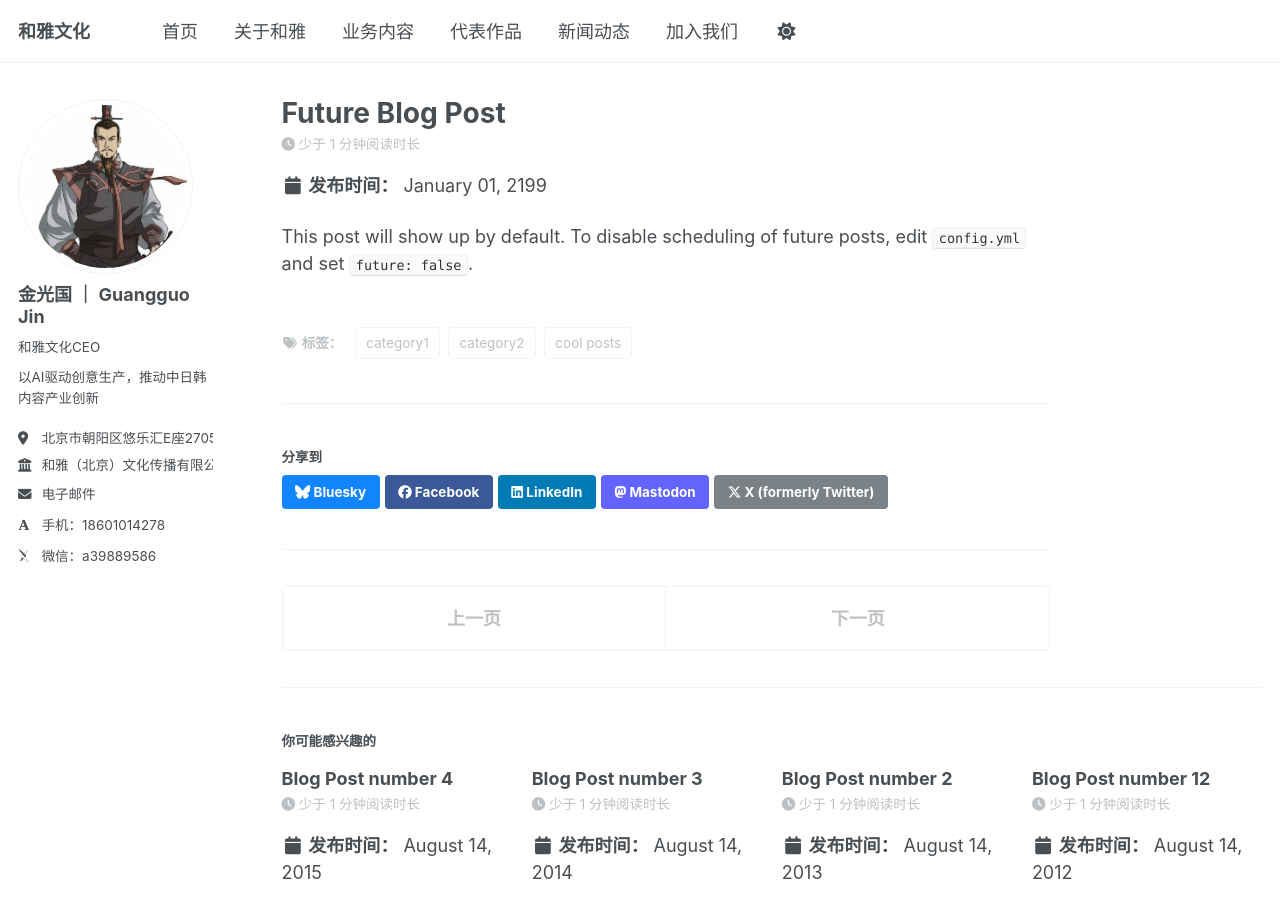
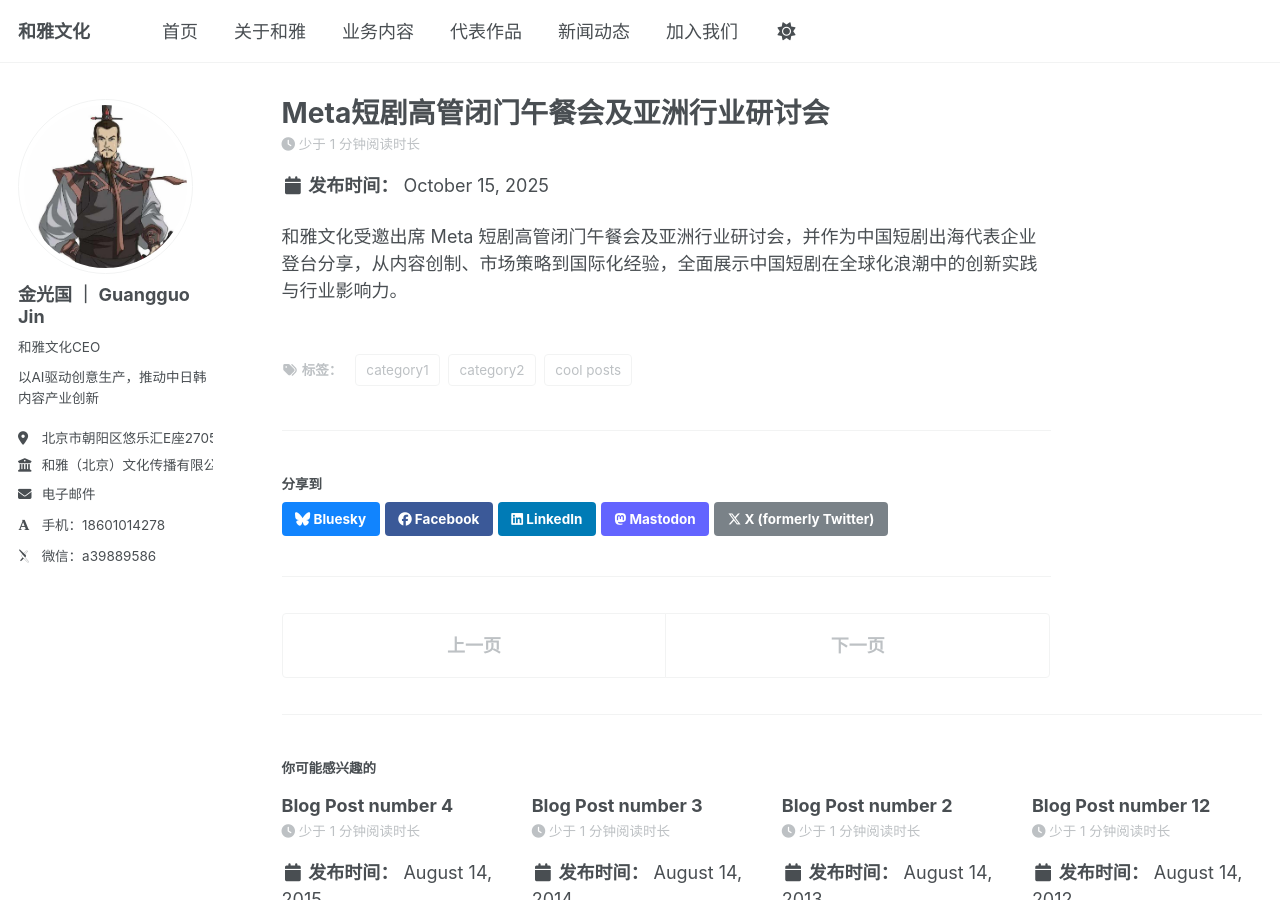
Before and after one commit to jinzihui621/jinzihui621.github.io, a Jekyll site: the page built from _posts/2199-01-01-future-post.md, in a window 1280 px wide and 900 px high. Built offline with Jekyll 4.4.1, drawn with Linux system fonts in a browser that asks for light colours; some web fonts are replaced; a script that is not in the unit is left out.

Commit message:
Change title and date for future blog post
Updated the title and date of the future blog post to reflect new event details.

```diff
--- a/_posts/2199-01-01-future-post.md
+++ b/_posts/2199-01-01-future-post.md
@@ -1,6 +1,6 @@
 ---
-title: 'Future Blog Post'
-date: 2199-01-01
+title: 'Meta短剧高管闭门午餐会及亚洲行业研讨会'
+date: 2025-10-15
 permalink: /posts/2012/08/blog-post-4/
 tags:
   - cool posts
@@ -8,4 +8,4 @@ tags:
   - category2
 ---
 
-This post will show up by default. To disable scheduling of future posts, edit `config.yml` and set `future: false`.
+和雅文化受邀出席 Meta 短剧高管闭门午餐会及亚洲行业研讨会，并作为中国短剧出海代表企业登台分享，从内容创制、市场策略到国际化经验，全面展示中国短剧在全球化浪潮中的创新实践与行业影响力。
```
